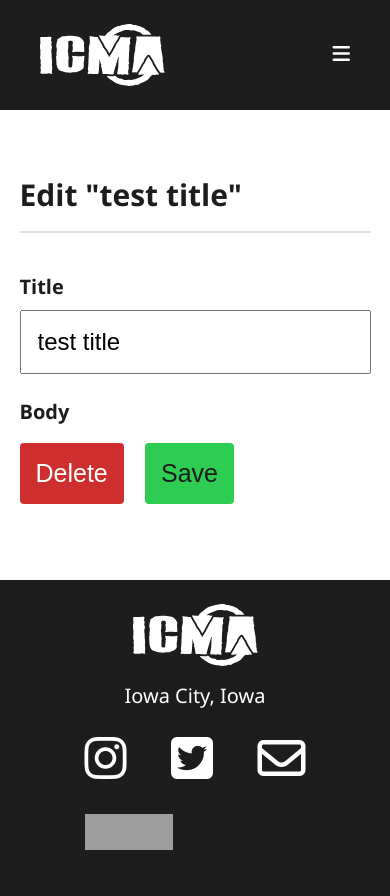
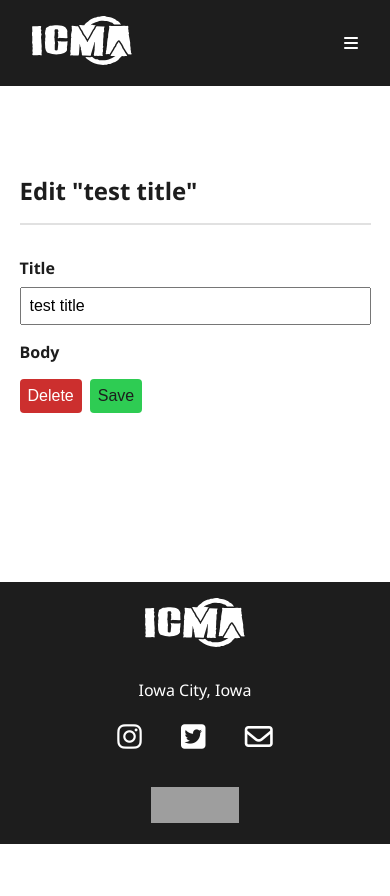
Before and after one commit to icmutualaid/icma-website, a Flask app: page /1/update in a window 390 px wide. After the commit the page ends 844 px from the top, so only its background shows below. Run offline with Flask 3, Linux system fonts and the light colour scheme; the visitor is signed in with stand-in values (Sample User, id 1); data comes from the database, SQL or seed files in the repository; some libraries are stand-ins or nearby versions; grey boxes are pictures that could not be loaded.

Commit message:
Update style
fixed the weird sizing from my browser zoom error

```diff
--- a/blog/static/style.css
+++ b/blog/static/style.css
@@ -7,9 +7,11 @@ html {
 }
 
 body {
-    /* remove max-width for body, we'll put the content in a div and adjust that */
     margin: 0;
-    font-size: 1.25rem;
+    font-size: 1rem;
+    min-height: 100vh;
+    display: flex;
+    flex-direction: column;
 }
 
 h1, h2, h3, h4, h5, h6 {
@@ -38,7 +40,7 @@ a:hover, a:focus {
 }
 
 .contact a {
-    font-size: 3rem;
+    font-size: 1.75rem;
     text-decoration: none;
 }
 
@@ -56,14 +58,15 @@ hr {
     display: flex;
     text-wrap: nowrap;
     text-decoration: none;
-    min-width: 125px;
-    width: 125px;
-    max-width: 125px;
+    min-width: 100px;
+    width: 100px;
+    max-width: 100px;
     padding-inline: 1rem;
 
     .logo-header {
         font-size: 1.5rem;
-        padding-inline: 2rem;
+        padding-inline: 1rem;
+        margin: auto;
     }
 }
 
@@ -82,7 +85,7 @@ nav {
     flex-wrap: nowrap;
     align-items: center;
     justify-content: space-between;
-    padding: 1.5rem;
+    padding: 1rem;
     color: var(--logo-header);
 }
 
@@ -92,8 +95,14 @@ nav {
     flex-wrap: nowrap;
     align-items: center;
     justify-content: space-between;
-    padding: 1.5rem;
+    padding: 1rem;
     color: var(--logo-header);
+    margin-top: auto;
+}
+
+.footer-content {
+    display: flex;
+    align-items: center;
 }
 
 nav ul, .footer ul  {
@@ -123,11 +132,11 @@ width: 75%;
 
 .action {
     color: var(--text-color);
-    font-size: 2rem;
+    font-size: 1.25rem;
 }
 
 .action.edit {
-    padding-right: 0.5rem;
+    padding-right: 0.75rem;
 }
 
 .action:hover, .action:focus {
@@ -144,60 +153,6 @@ width: 75%;
     padding: 1rem;
   }
 
-@media screen and (max-width: 1475px) {
-    .logo-header {
-        display: none;
-    }
-}
-
-@media screen and (max-width: 1050px) {
-    nav {
-        align-items: start;
-    }
-    .topnav ul li a, .topnav ul li span {
-        display: none;
-    }
-    .topnav a.icon {
-        float: right;
-        display: block;
-    }
-}
-
-@media screen and (max-width: 1050px) {
-    .topnav.responsive {
-        position: relative;
-        padding-top: 3rem;
-    }
-    .topnav.responsive .icon {
-        position: absolute;
-        right: 0;
-        top: 0;
-    }
-    .topnav.responsive ul {
-        display: block;
-    }
-    .topnav.responsive ul li a, .topnav.responsive ul li span {
-        float: none;
-        display: block;
-        text-align: right;
-    }
-}
-
-@media screen and (max-width: 600px) {
-    .footer {
-        flex-direction: column;
-        padding-bottom: 2.5rem;
-    }
-
-    .location {
-        text-align: center;
-    }
-
-    .contact {
-        padding-bottom: 1.5rem;
-    }
-}
-
 .location {
     padding-inline: 1rem;
 }
@@ -205,7 +160,8 @@ width: 75%;
 .content {
     width: 90%;
     margin: auto;
-    padding-block: 3rem;
+    padding-top: 1.5rem;
+    padding-bottom: 3rem;
 }
 
 .content > header {
@@ -241,6 +197,7 @@ width: 75%;
 }
 
 .post .about {
+    padding-block: 0.25rem;
     color: var(--about-text);
     font-style: italic;
     width: 100%
@@ -265,42 +222,30 @@ width: 75%;
     margin-bottom: 0.5em;
 }
 
-.content input, .content textarea {
-    padding: 1rem;
+.content input {
+    padding: 0.5rem;
     margin-bottom: 1em;
-    font-size: 1.5rem;
-}
-
-.content textarea {
-    min-height: 12em;
-    resize: vertical;
+    font-size: 1rem;
 }
 
 .two-buttons {
-    display: block;
+    display: flex;
 }
 
-input[type=submit] {
+input[type=submit], input[type="button"] {
     margin-block: 0.5rem;
     align-self: start;
-    font-size: 25px;
+    font-size: 1rem;
     text-align: left;
     color: var(--black);
     background-color: var(--submit-btn);
     border: none;
     border-radius: 4px;
-    margin-right: 1rem;
+    margin-right: 0.5rem;
 }
 
 input[type=button] {
-    margin-block: 0.5rem;
-    align-self: start;
-    font-size: 25px;
-    text-align: left;
-    color: var(--black);
     background-color: var(--cancel-btn);
-    border: none;
-    border-radius: 4px;
 }
 
 input[type=submit]:hover, input[type=submit]:focus {
@@ -321,3 +266,56 @@ input.danger {
 input.danger:hover, input.danger:focus {
     background-color: var(--delete-btn-hover);
 }
+
+/* ==== Responsive Media Queries ==== */
+
+@media screen and (max-width: 1050px) {
+    .logo-header {
+        display: none;
+    }
+}
+
+@media screen and (max-width: 780px) {
+    nav {
+        align-items: start;
+    }
+    .topnav ul li a, .topnav ul li span {
+        display: none;
+    }
+    .topnav a.icon {
+        float: right;
+        display: block;
+    }
+    .topnav.responsive {
+        position: relative;
+        padding-top: 3rem;
+    }
+    .topnav.responsive .icon {
+        position: absolute;
+        right: 0;
+        top: 0;
+    }
+    .topnav.responsive ul {
+        display: block;
+    }
+    .topnav.responsive ul li a, .topnav.responsive ul li span {
+        float: none;
+        display: block;
+        text-align: right;
+    }
+}
+
+@media screen and (max-width: 650px) {
+    .footer, .footer-content {
+        flex-direction: column;
+    }
+
+    .location {
+        text-align: center;
+    }
+
+    .contact {
+        margin-top: 1rem;
+        margin-bottom: 2rem;
+    }
+}
```
